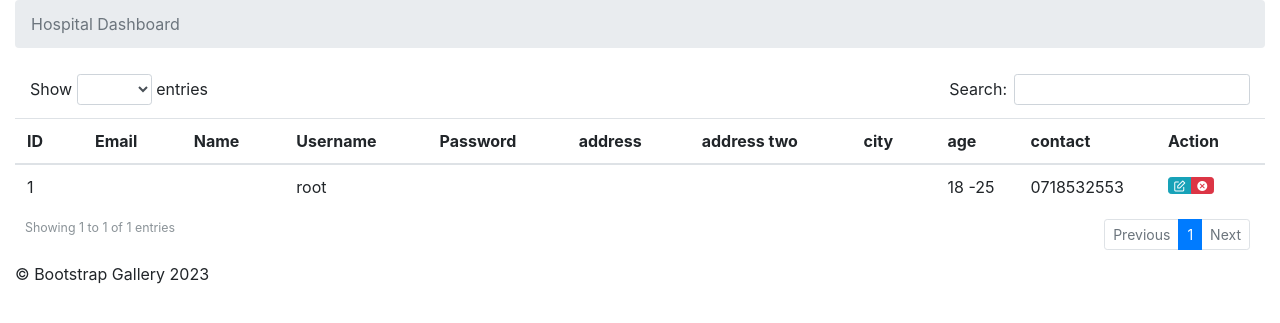
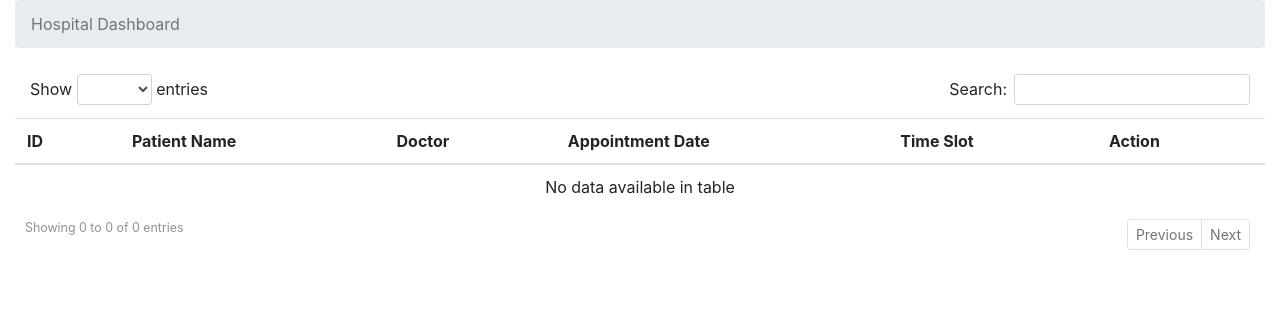
Before and after one commit to Hiranyakeshara/mediplus, a PHP site: page /MediPlus/Roles/Admin/appointments.php in a window 1280 px wide. Shown: the part 120-443 px from the top of the page. Run offline with PHP 8.4, Linux system fonts and the light colour scheme; a user stored in the database is signed in; data comes from the database, SQL or seed files in the repository; data that the repository does not hold is empty; some web fonts are replaced.

Commit message:
appointment in admin format uploaded
erer

```diff
--- a/Roles/Admin/appointments.php
+++ b/Roles/Admin/appointments.php
@@ -128,7 +128,7 @@ if (isset($_SESSION['SESSION_USERNAME'])) {
 				<div class="collapse navbar-collapse" id="royalHospitalsNavbar">
 					<ul class="navbar-nav">
 						<li class="nav-item">
-							<a class="nav-link active-page" href="index.html">
+							<a class="nav-link active-page" href="index.php">
 								<i class="icon-devices_other nav-icon"></i>
 								Dashboard
 							</a>
@@ -242,36 +242,32 @@ if (isset($_SESSION['SESSION_USERNAME'])) {
 										<thead>
 											<tr>
 												<th>ID</th>
-												<th>Email</th>
-												<th>Name</th>
-												<th>Username</th>
-												<th>Password</th>
-												<th>address</th>
-												<th>address two</th>
-												<th>city</th>
-												<th>age</th>
-												<th>contact</th>
+												<th>Patient Name</th>
+												<th>Doctor</th>
+												<th>Appointment Date</th>
+												<th>Time Slot</th>
 												<th>Action</th>
 											</tr>
 										</thead>
 										<tbody>
 										<?php
         	    include("./db/config.php");
-                $query ="SELECT * FROM patients";
+                $query ="SELECT * FROM appointments";
                 $sql = mysqli_query($con,$query);
                 while($row = mysqli_fetch_array($sql))
                 {  ?>
 											<tr>
-											<td><?php echo $row["p_id"];?></td>
-                                            <td><?php echo $row["email"];?></td>
-                                            <td><?php echo $row["name"];?></td>
-											<td><?php echo $row["username"];?></td>
-											<td><?php echo $row["password"];?></td>
-											<td><?php echo $row["address"];?></td>
-											<td><?php echo $row["address2"];?></td>
-											<td><?php echo $row["city"];?></td>
-											<td><?php echo $row["age"];?></td>
-											<td><?php echo $row["contact"];?></td>
+											<td><?php echo $row["ap_id"];?></td>
+                                            <td><?php echo  $row["patient"]; ?></td>
+                                            <?php
+                    $doctor_id = $row["doctor"];
+                    $name_query = "SELECT name FROM doctors WHERE doc_id ='$doctor_id'";
+                    $name_result = mysqli_query($con, $name_query);
+                    $doctor_name = mysqli_fetch_assoc($name_result)["name"];
+                ?>
+                                         <td><?php echo $doctor_name; ?></td>
+                                            <td><?php echo $row["date"];?></td>
+                                            <td><?php echo $row["time_slot"];?></td>
 												<td>
 													<div class="btn-group btn-group-sm">
 														<button type="button" class="btn btn-info">
@@ -308,7 +304,7 @@ if (isset($_SESSION['SESSION_USERNAME'])) {
 				************ Main container end *************
 			************* -->
 
-			<footer class="main-footer">© Bootstrap Gallery 2023</footer>
+			<footer class="main-footer"></footer>
 
 		</div>
 
--- a/Roles/Admin/hospital-pharmacists.php
+++ b/Roles/Admin/hospital-pharmacists.php
@@ -128,7 +128,7 @@ if (isset($_SESSION['SESSION_USERNAME'])) {
 				<div class="collapse navbar-collapse" id="royalHospitalsNavbar">
 					<ul class="navbar-nav">
 						<li class="nav-item">
-							<a class="nav-link active-page" href="index.html">
+							<a class="nav-link active-page" href="index.php">
 								<i class="icon-devices_other nav-icon"></i>
 								Dashboard
 							</a>
@@ -260,7 +260,7 @@ if (isset($_SESSION['SESSION_USERNAME'])) {
                 while($row = mysqli_fetch_array($sql))
                 {  ?>
 											<tr>
-											<td><?php echo $row["pharmacy_id"];?></td>
+											<td><?php echo $row["pharma_id"];?></td>
                                             <td><?php echo $row["fullname"];?></td>
                                             <td><?php echo $row["email"];?></td>
 											<td><?php echo $row["qualification"];?></td>
--- a/Roles/Admin/lab-technisian.php
+++ b/Roles/Admin/lab-technisian.php
@@ -215,9 +215,7 @@ if (isset($_SESSION['SESSION_USERNAME'])) {
 					<ol class="breadcrumb">
 						<li class="breadcrumb-item active">Hospital Dashboard</li>
 					</ol>
-					<div class="site-award">
-						<img src="img/award.svg" alt="Hospital Dashboards"> Best Hospital
-					</div>
+
 				</div>
 				<!-- Page header end -->
 				<!-- Page header end -->
```
Also changed, not shown: Roles/Admin/index.php (+17 -2 lines), Roles/Admin/logout.php (added, +12 -0 lines).
